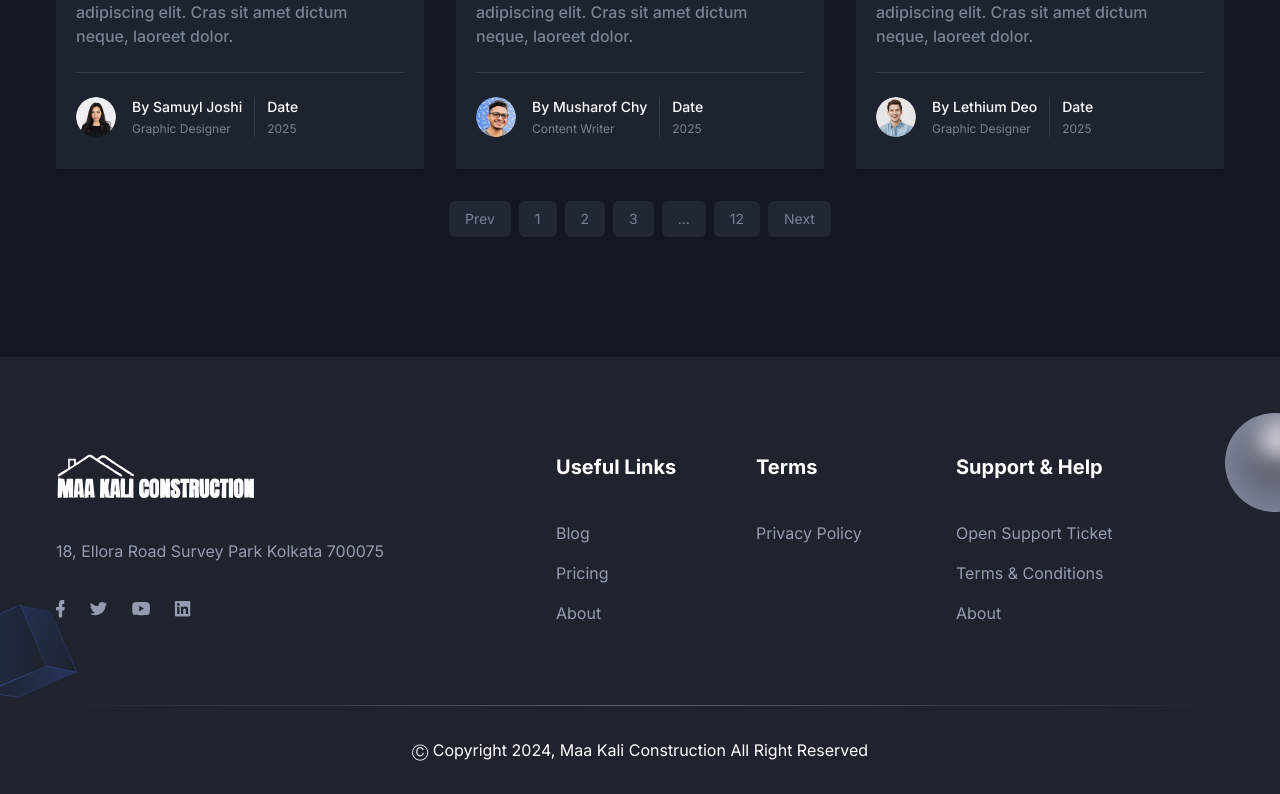
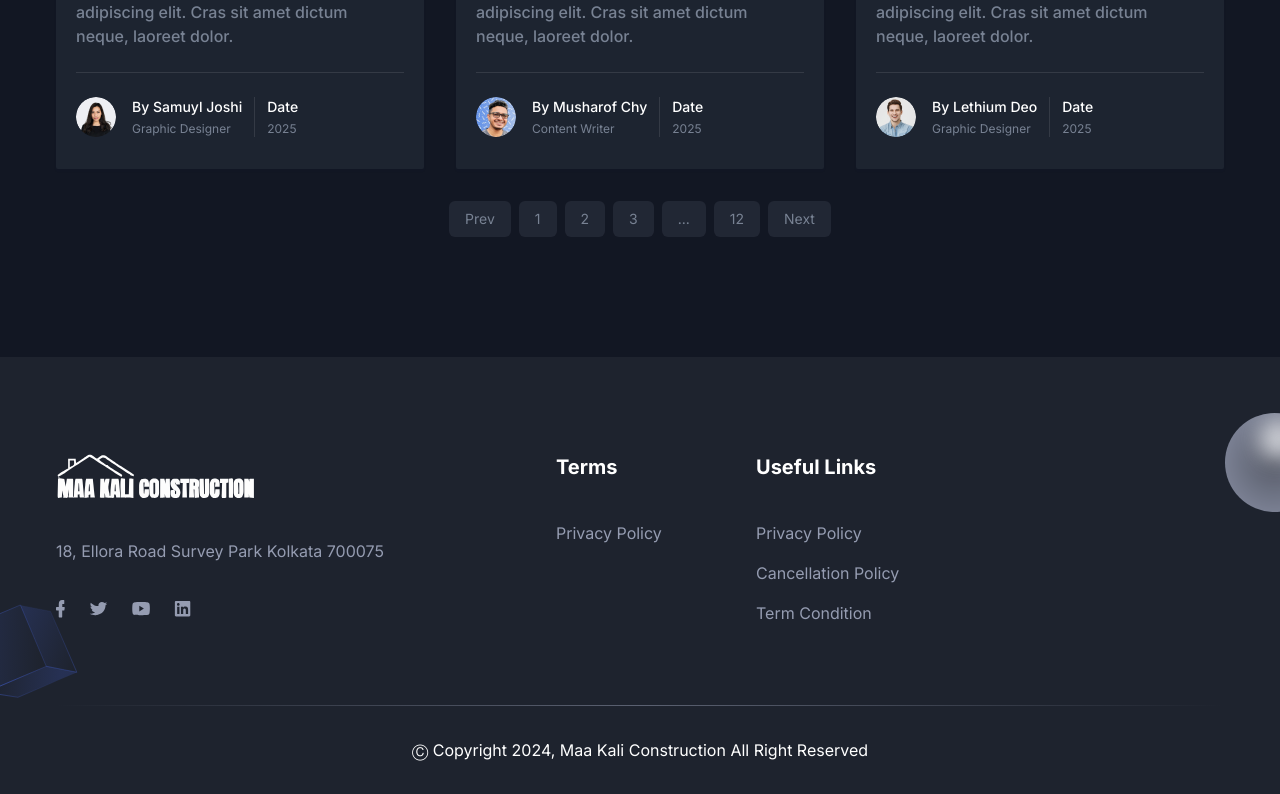
Before and after one commit to dipan/real-estate, a Next.js app: page /blog in a window 1280 px wide. Shown: the part 881-1675 px from the top of the page. Built offline with nearby package versions, Linux system fonts and the light colour scheme.

Commit message:
doc: useful links

```diff
--- a/components/Footer/index.tsx
+++ b/components/Footer/index.tsx
@@ -94,41 +94,6 @@ const Footer = () => {
                 </div>
               </div>
             </div>
-
-            <div className="w-full px-4 sm:w-1/2 md:w-1/2 lg:w-2/12 xl:w-2/12">
-              <div className="mb-12 lg:mb-16">
-                <h2 className="mb-10 text-xl font-bold text-black dark:text-white">
-                  Useful Links
-                </h2>
-                <ul>
-                  <li>
-                    <a
-                      href="/blogs"
-                      className="dark:text-body-color-dark mb-4 inline-block text-base text-body-color duration-300 hover:text-primary dark:hover:text-primary"
-                    >
-                      Blog
-                    </a>
-                  </li>
-                  <li>
-                    <a
-                      href="/pricing"
-                      className="dark:text-body-color-dark mb-4 inline-block text-base text-body-color duration-300 hover:text-primary dark:hover:text-primary"
-                    >
-                      Pricing
-                    </a>
-                  </li>
-                  <li>
-                    <a
-                      href="/about"
-                      className="dark:text-body-color-dark mb-4 inline-block text-base text-body-color duration-300 hover:text-primary dark:hover:text-primary"
-                    >
-                      About
-                    </a>
-                  </li>
-                </ul>
-              </div>
-            </div>
-
             <div className="w-full px-4 sm:w-1/2 md:w-1/2 lg:w-2/12 xl:w-2/12">
               <div className="mb-12 lg:mb-16">
                 <h2 className="mb-10 text-xl font-bold text-black dark:text-white">
@@ -146,35 +111,34 @@ const Footer = () => {
                 </ul>
               </div>
             </div>
-
             <div className="w-full px-4 md:w-1/2 lg:w-4/12 xl:w-3/12">
               <div className="mb-12 lg:mb-16">
                 <h2 className="mb-10 text-xl font-bold text-black dark:text-white">
-                  Support & Help
+                  Useful Links
                 </h2>
                 <ul>
                   <li>
                     <a
-                      href="/contact"
+                      href="/privacy-policy"
                       className="dark:text-body-color-dark mb-4 inline-block text-base text-body-color duration-300 hover:text-primary dark:hover:text-primary"
                     >
-                      Open Support Ticket
+                      Privacy Policy
                     </a>
                   </li>
                   <li>
                     <a
-                      href="/"
+                      href="/cancellation-policy"
                       className="dark:text-body-color-dark mb-4 inline-block text-base text-body-color duration-300 hover:text-primary dark:hover:text-primary"
                     >
-                      Terms & Conditions
+                      Cancellation Policy
                     </a>
                   </li>
                   <li>
                     <a
-                      href="/about"
+                      href="/term-condition"
                       className="dark:text-body-color-dark mb-4 inline-block text-base text-body-color duration-300 hover:text-primary dark:hover:text-primary"
                     >
-                      About
+                      Term Condition
                     </a>
                   </li>
                 </ul>
```
